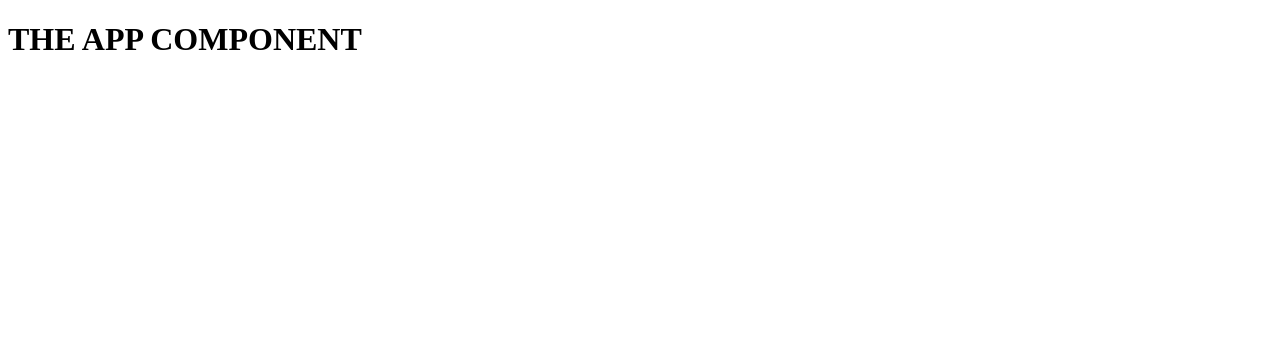
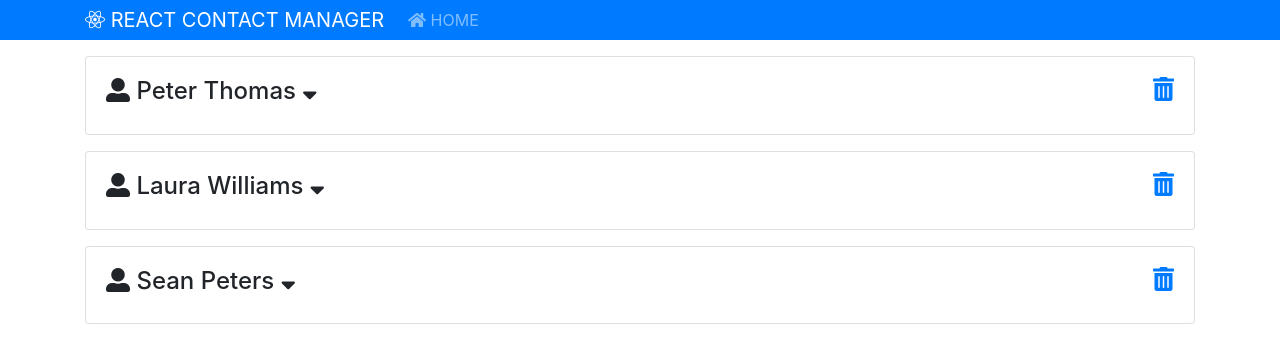
Before and after one commit to EdgardoPinto-Escalier/react-contact-manager, a React (Create React App) app: page / in a window 1280 px wide. Shown: the top 360 px of the page. Built offline with nearby package versions, Linux system fonts and the light colour scheme.

Commit message:
Delete event was created

```diff
--- a/public/index.html
+++ b/public/index.html
@@ -7,6 +7,8 @@
     <meta name="theme-color" content="#000000">
 
     <link rel="manifest" href="%PUBLIC_URL%/manifest.json">
+    <link rel="stylesheet" href="https://stackpath.bootstrapcdn.com/bootstrap/4.1.3/css/bootstrap.min.css" integrity="sha384-MCw98/SFnGE8fJT3GXwEOngsV7Zt27NXFoaoApmYm81iuXoPkFOJwJ8ERdknLPMO" crossorigin="anonymous">
+    <link rel="stylesheet" href="https://use.fontawesome.com/releases/v5.4.1/css/all.css" integrity="sha384-5sAR7xN1Nv6T6+dT2mhtzEpVJvfS3NScPQTrOxhwjIuvcA67KV2R5Jz6kr4abQsz" crossorigin="anonymous">
 
     <title>React Contact Manager</title>
   </head>
@@ -16,5 +18,11 @@
     </noscript>
     <div id="root"></div>
 
+
+
+
+    <script src="https://code.jquery.com/jquery-3.3.1.slim.min.js" integrity="sha384-q8i/X+965DzO0rT7abK41JStQIAqVgRVzpbzo5smXKp4YfRvH+8abtTE1Pi6jizo" crossorigin="anonymous"></script>
+    <script src="https://cdnjs.cloudflare.com/ajax/libs/popper.js/1.14.3/umd/popper.min.js" integrity="sha384-ZMP7rVo3mIykV+2+9J3UJ46jBk0WLaUAdn689aCwoqbBJiSnjAK/l8WvCWPIPm49" crossorigin="anonymous"></script>
+    <script src="https://stackpath.bootstrapcdn.com/bootstrap/4.1.3/js/bootstrap.min.js" integrity="sha384-ChfqqxuZUCnJSK3+MXmPNIyE6ZbWh2IMqE241rYiqJxyMiZ6OW/JmZQ5stwEULTy" crossorigin="anonymous"></script>
   </body>
 </html>
--- a/src/App.js
+++ b/src/App.js
@@ -1,11 +1,19 @@
 import React, { Component } from 'react';
+
+
+import Header from './components/Header';
+import Contacts from './components/Contacts';
+
 import './App.css';
 
 class App extends Component {
   render() {
     return (
       <div className="App">
-        <h1>THE APP COMPONENT</h1>
+        <Header branding="REACT CONTACT MANAGER"/>
+        <div className="container">
+          <Contacts />
+        </div>
       </div>
     );
   }
--- /dev/null
+++ b/src/components/Contact.js
@@ -0,0 +1,39 @@
+import React, { Component } from 'react';
+import PropTypes from 'prop-types';
+
+
+class Contact extends Component {
+
+  state = {
+    showContactInfo: false
+  };
+
+  onDeleteClick = () => {
+    this.props.deleteClickHandler();
+  }
+
+
+  render() {
+
+    const { contact } = this.props;
+    const { showContactInfo } = this.state;
+
+    return (
+      <div className="card card-body mb-3">
+        <h4><i className="fas fa-user-alt"></i> {contact.name} <i onClick={() => this.setState({ showContactInfo: !this.state.showContactInfo })} className="fas fa-sort-down" style={{ cursor: 'pointer' }}></i>
+        <i className="fas fa-trash-alt" style={{ cursor: 'pointer', float: 'right', color: '#007bff'}} onClick={this.onDeleteClick}/></h4>
+        {showContactInfo ? (<ul className="list-group">
+          <li className="list-group-item"><i className="fas fa-at"></i> Email: {contact.email}</li>
+          <li className="list-group-item"><i className="fas fa-phone"></i> Phone: {contact.phone}</li>
+        </ul>) : null}
+      </div>
+    )
+  }
+}
+
+Contact.propTypes = {
+  contact: PropTypes.object.isRequired,
+  deleteClickHandler: PropTypes.func.isRequired
+}
+
+export default Contact;
--- /dev/null
+++ b/src/components/Contacts.js
@@ -0,0 +1,47 @@
+import React, { Component } from 'react'
+import Contact from './Contact';
+
+class Contacts extends Component {
+
+    state = {
+      contacts: [
+        {
+          id: 1,
+          name: 'Peter Thomas',
+          email: 'petert@mail.com',
+          phone: '523-3332-5236'
+        },
+        {
+          id: 2,
+          name: 'Laura Williams',
+          email: 'laura@gmail.com',
+          phone: '111-222-3333'
+        },
+        {
+          id: 3,
+          name: 'Sean Peters',
+          email: 'sean1@yahoo.com',
+          phone: '222-333-4444'
+        }
+      ]
+    };
+
+
+  render() {
+
+    const { contacts } = this.state;
+
+    return (
+      <React.Fragment>
+        {contacts.map(contact => (
+          <Contact
+            key={contact.id}
+            contact={contact}
+          />
+        ))}
+      </React.Fragment>
+    )
+  }
+}
+
+export default Contacts;
--- /dev/null
+++ b/src/components/Header.js
@@ -0,0 +1,41 @@
+import React from 'react';
+import PropTypes from 'prop-types';
+
+
+
+const Header = props => {
+
+  const { branding } = props;
+
+  return(
+    <nav className="navbar navbar-expand-sm navbar-dark bg-primary mb-3 py-0">
+      <div className="container">
+      <a href="/" className="navbar-brand"><i className="fab fa-react"></i> {branding}</a>
+
+      <button className="navbar-toggler my-2" type="button" data-toggle="collapse" data-target="#navbarSupportedContent" aria-controls="navbarSupportedContent" aria-expanded="false" aria-label="Toggle navigation">
+        <span className="navbar-toggler-icon"></span>
+      </button>
+
+      <div className="collapse navbar-collapse" id="navbarSupportedContent">
+
+        <ul className="navbar-nav mr-auto">
+          <li className="nav-item">
+            <a href="/" className="nav-link"><i className="fas fa-home"></i> HOME</a>
+          </li>
+        </ul>
+
+      </div>
+      </div>
+    </nav>
+  );
+}
+
+Header.defaultProps = {
+  branding: 'My App'
+};
+
+Header.propTypes = {
+  branding: PropTypes.string.isRequired
+};
+
+export default Header;
```
Also changed, not shown: 1 other file (tests, documents, lock files or other folders).
